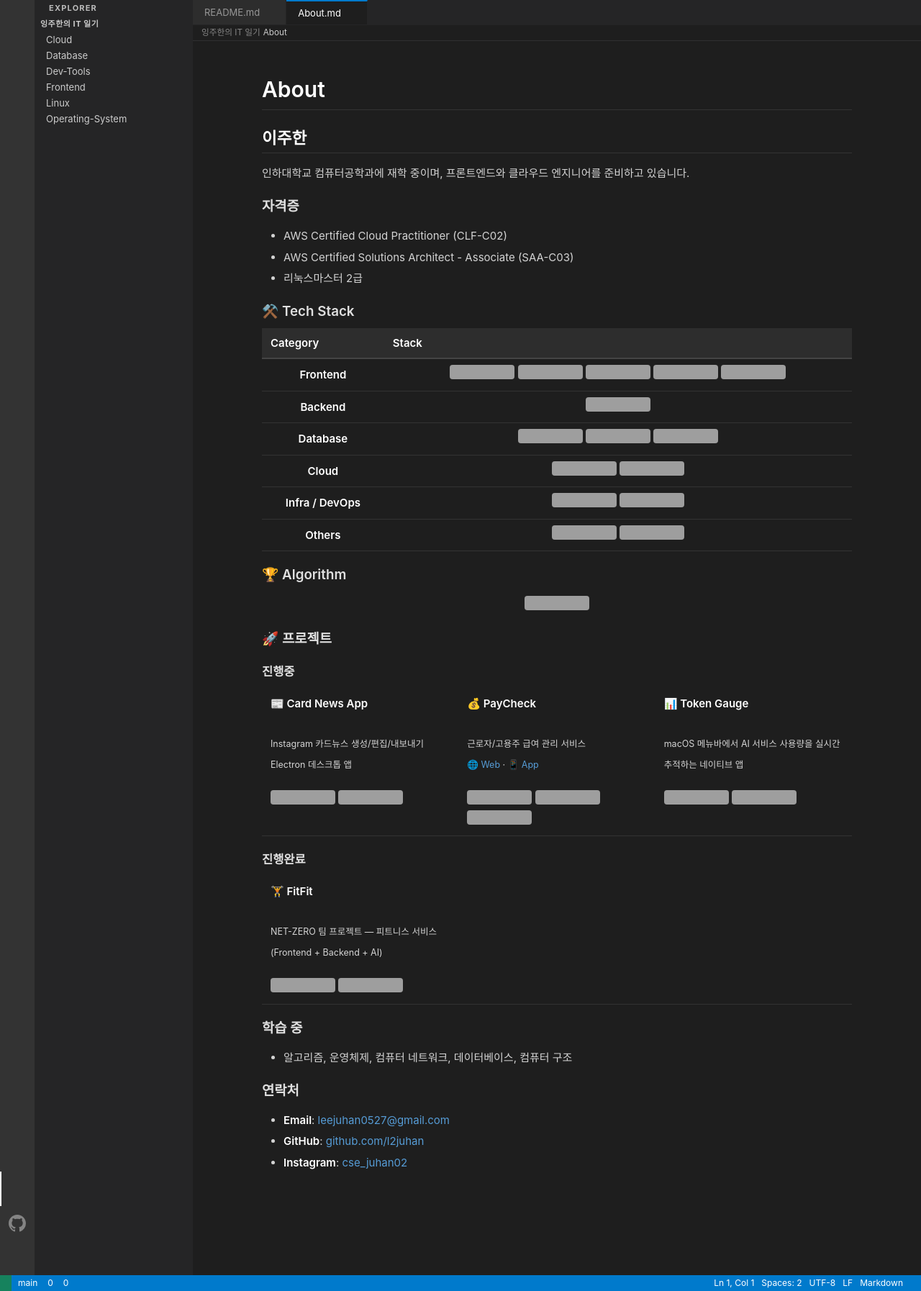
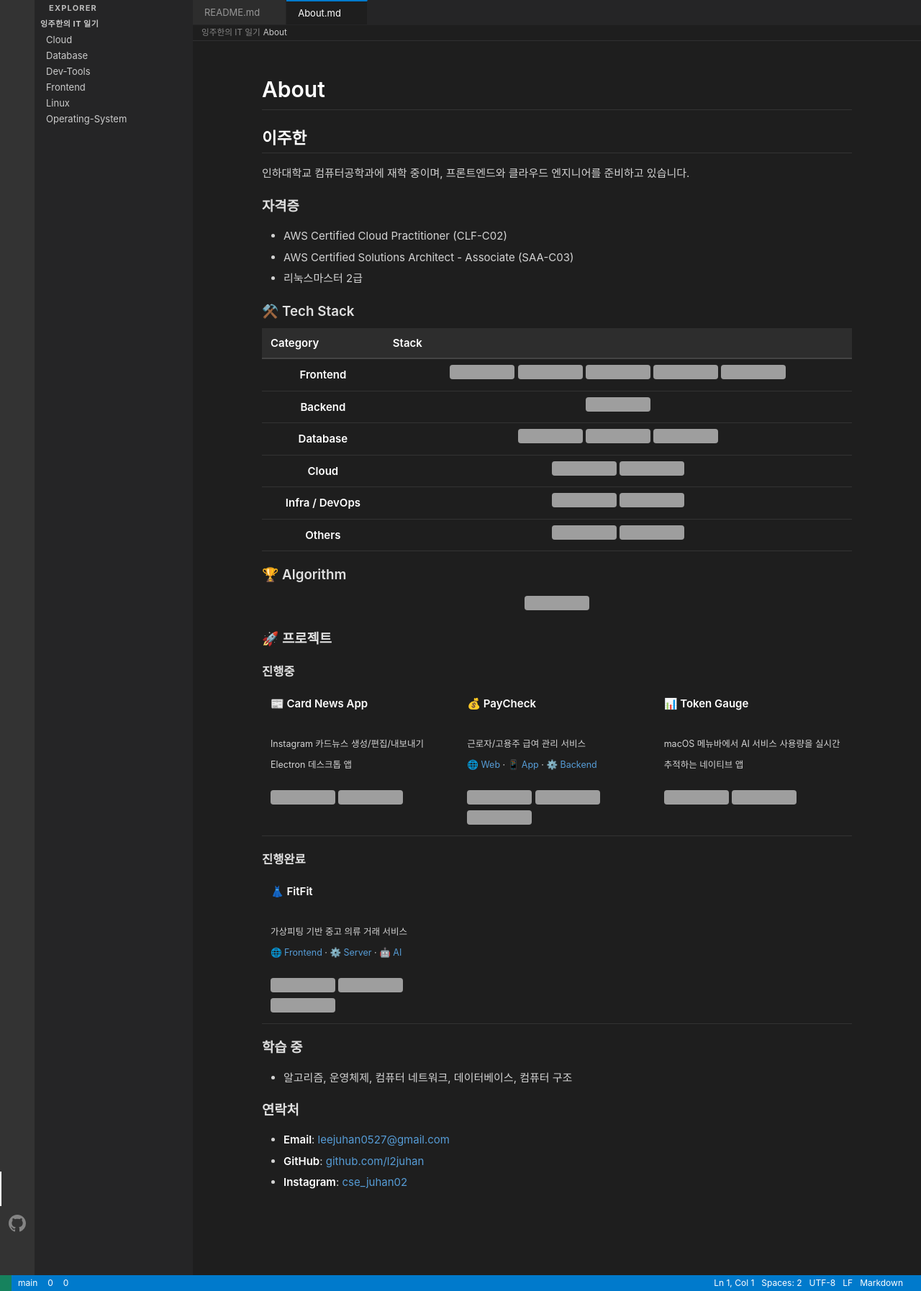
Before and after one commit to l2juhan/l2juhan.github.io, a Jekyll site: the page built from _pages/about.md, in a window 1280 px wide. Shown: the whole page at 72% size. Built offline with Jekyll 4.4.1, drawn with Linux system fonts in a browser that asks for light colours; a style sheet for code colours, icons or effects is not loaded; grey boxes are pictures that could not be loaded.

Commit message:
Update project cards: FitFit description, add repo links
- FitFit: fix description to virtual fitting secondhand clothing service
- FitFit: add Frontend, Server, AI repo links and Python badge
- PayCheck: add Backend repo link, restore org link on title
- Change FitFit emoji from fitness to clothing

Co-Authored-By: Claude Opus 4.6 (1M context) <noreply@anthropic.com>

```diff
--- a/_pages/about.md
+++ b/_pages/about.md
@@ -109,10 +109,12 @@ permalink: /about/
 <table>
   <tr>
     <td width="33%" valign="top">
-      <a href="https://github.com/NET-ZERO-FitFit"><b>🏋️ FitFit</b></a><br/><br/>
-      <sub>NET-ZERO 팀 프로젝트 — 피트니스 서비스 (Frontend + Backend + AI)</sub><br/><br/>
+      <a href="https://github.com/NET-ZERO-FitFit"><b>👗 FitFit</b></a><br/><br/>
+      <sub>가상피팅 기반 중고 의류 거래 서비스</sub><br/>
+      <sub><a href="https://github.com/NET-ZERO-FitFit/FE">🌐 Frontend</a> · <a href="https://github.com/NET-ZERO-FitFit/Server">⚙️ Server</a> · <a href="https://github.com/NET-ZERO-FitFit/AI">🤖 AI</a></sub><br/><br/>
       <img src="https://img.shields.io/badge/JavaScript-F7DF1E?style=flat-square&logo=javascript&logoColor=black"/>
       <img src="https://img.shields.io/badge/Java-007396?style=flat-square&logo=openjdk&logoColor=white"/>
+      <img src="https://img.shields.io/badge/Python-3776AB?style=flat-square&logo=python&logoColor=white"/>
     </td>
     <td width="67%"></td>
   </tr>
```
Also changed, not shown: other parts of _pages/about.md (+2 -2 lines).
